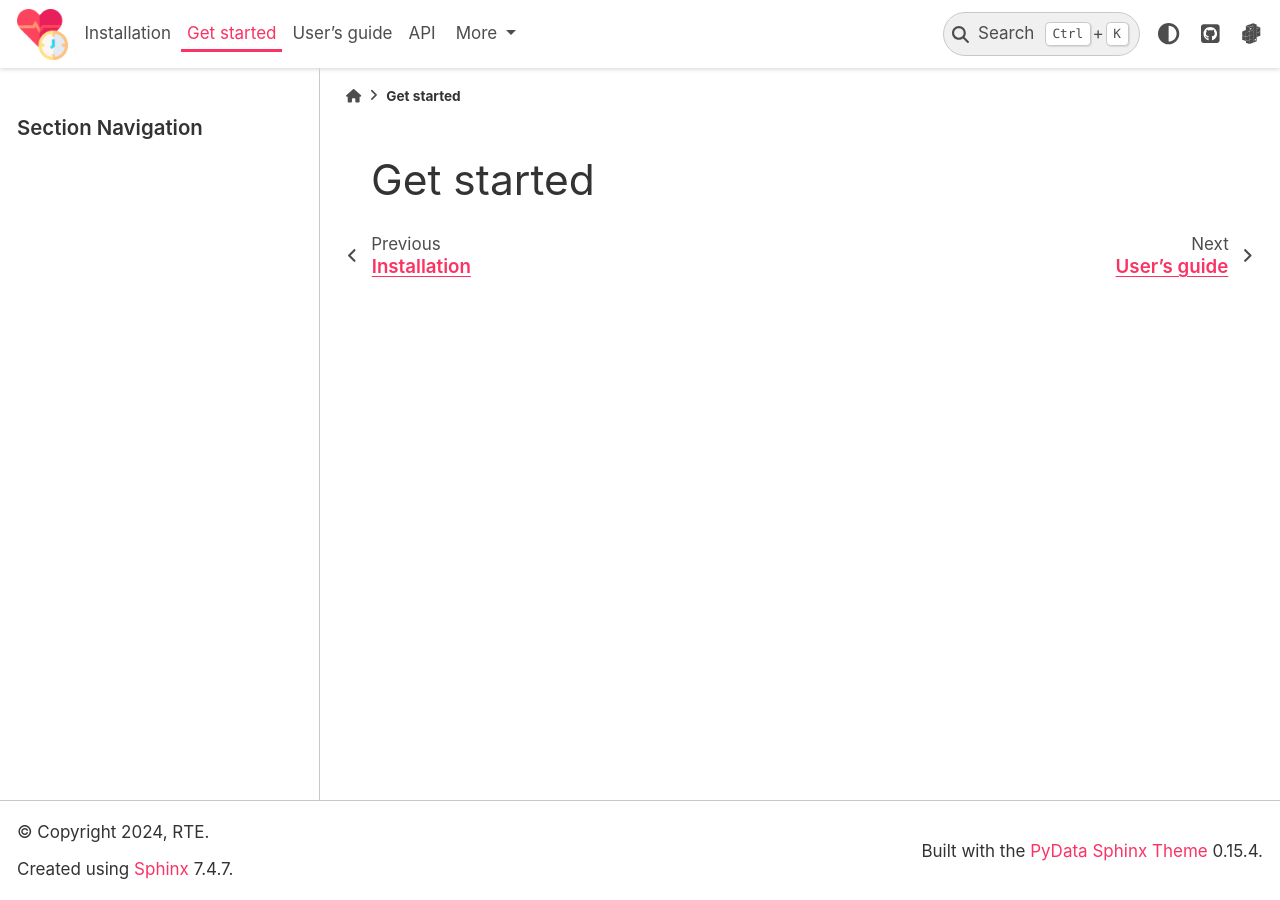
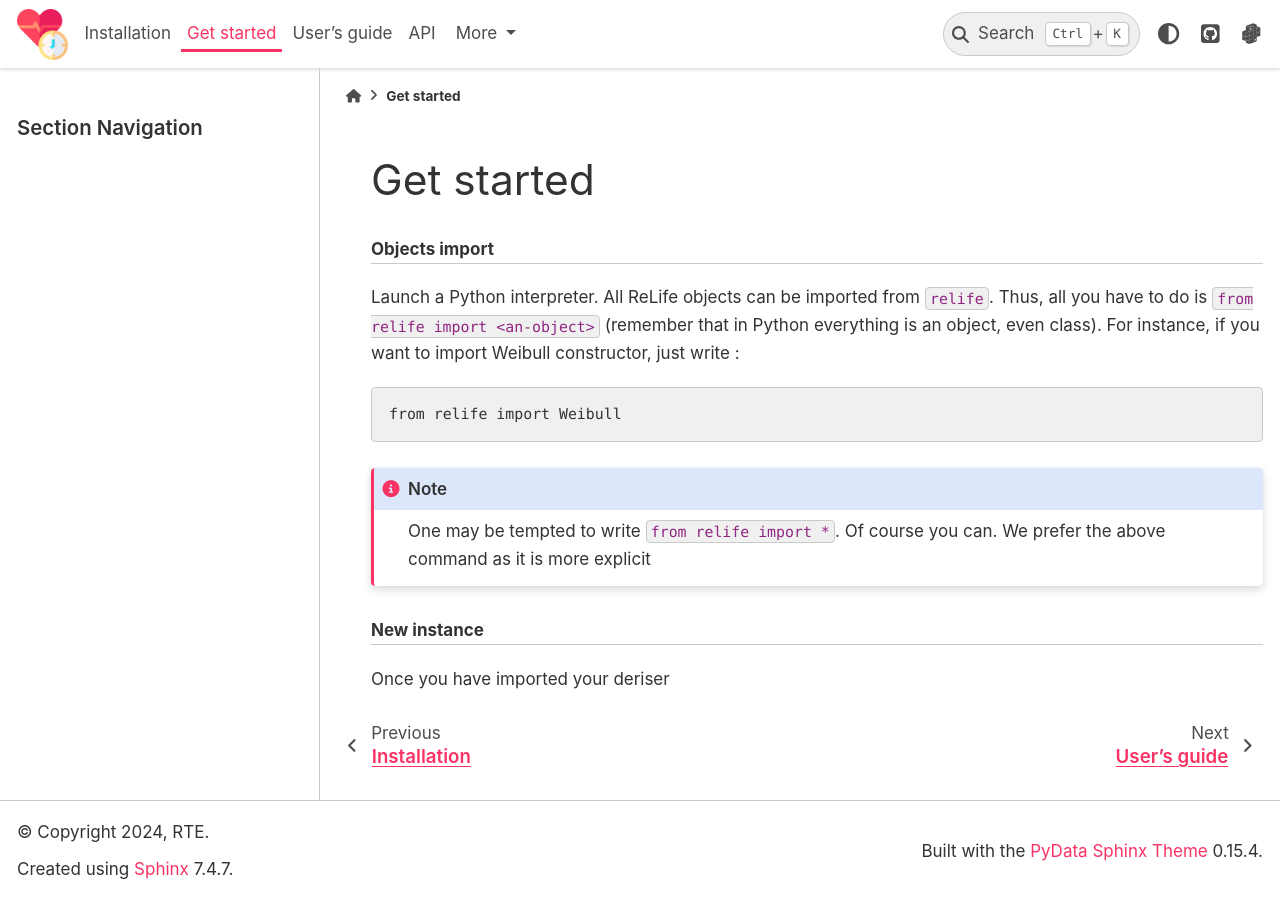
Before and after one commit to 21ch216/relife_doc_sandbox, a Sphinx documentation site: the page built from docs/source/get_started.rst, in a window 1280 px wide. Built offline with Sphinx 7.4.7 and the PyData theme 0.15.4, drawn with Linux system fonts in a browser that asks for light colours.

Commit message:
adding get started

```diff
--- a/docs/source/get_started.rst
+++ b/docs/source/get_started.rst
@@ -3,3 +3,24 @@ Get started
 
 .. role:: python(code)
    :language: python
+
+.. rubric:: Objects import
+
+Launch a Python interpreter. All ReLife objects can be imported from ``relife``. Thus, all you have to do is
+``from relife import <an-object>`` (remember that in Python everything is an object, even class). For instance, if you
+want to import Weibull constructor, just write :
+
+.. code-block:: console
+
+    from relife import Weibull
+
+
+.. note::
+
+    One may be tempted to write ``from relife import *``. Of course you can. We prefer the above command as it is more
+    explicit
+
+
+.. rubric:: New instance
+
+Once you have imported your deriser
```
Also changed, not shown: docs/source/index.md (+1 -1 lines), docs/source/installation/index.rst (+7 -0 lines).
